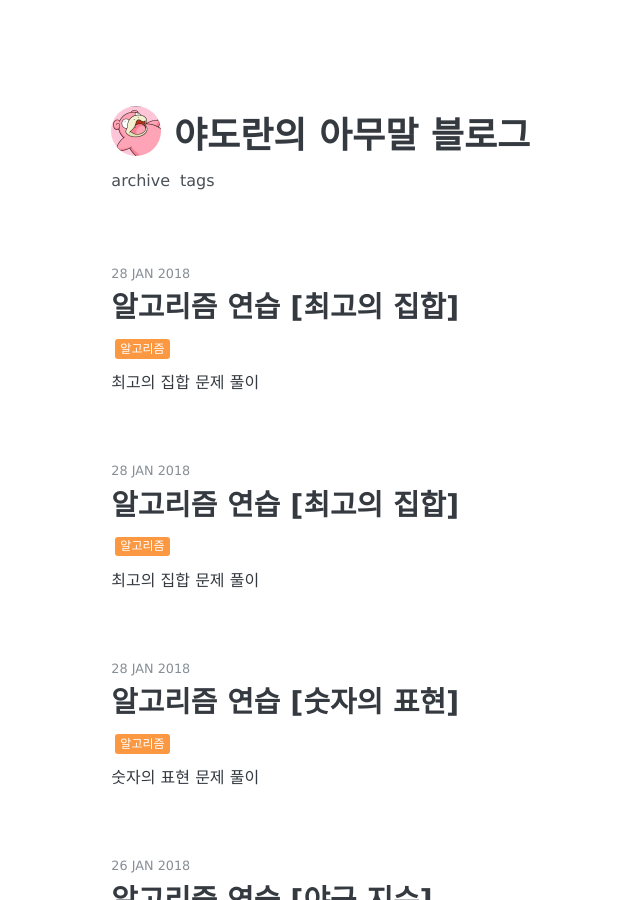
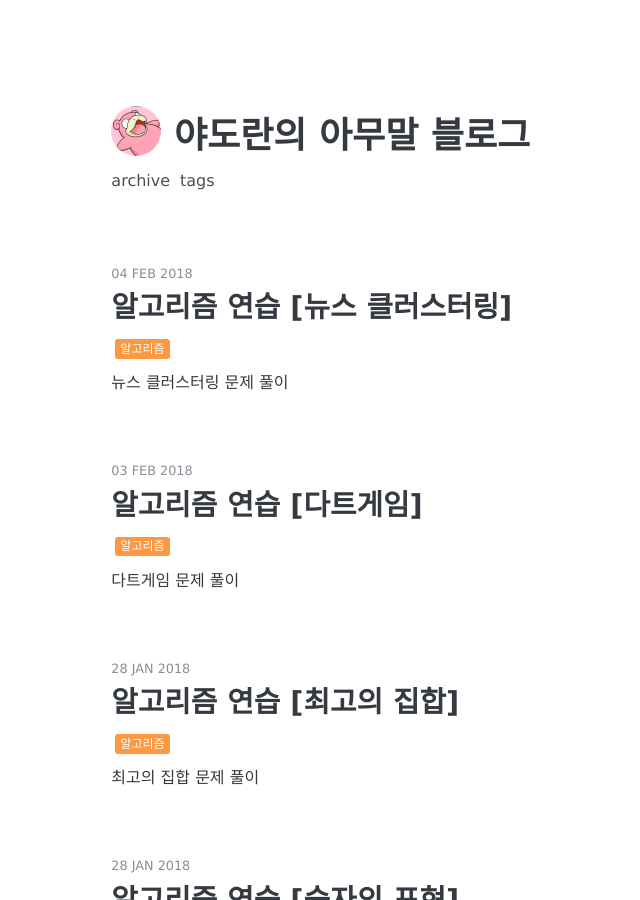
Before and after one commit to Eunhyang/Eunhyang.github.io, a Jekyll site: the page built from index.html, in a window 1280 px wide and 900 px high. Shown: the whole window, without its empty margins (160-800 px from the left). Built offline with Jekyll 4.4.1, drawn with Linux system fonts in a browser that asks for light colours; some web fonts are replaced; the list of posts is cut into pages by our own code; some of the changed lines change nothing that is shown; some of the changed text lies outside the part shown.

Commit message:
edit and add algorithm posts

````diff
--- a/_posts/2018-02-03-algorithm20.md
+++ b/_posts/2018-02-03-algorithm20.md
@@ -1,8 +1,8 @@
 ---
 layout: post
-title: "알고리즘 연습 [최고의 집합]"
-description: "최고의 집합 문제 풀이"
-date: 2018-01-28
+title: "알고리즘 연습 [다트게임]"
+description: "다트게임 문제 풀이"
+date: 2018-02-03
 tags: [알고리즘]
 comments: true
 share: true
@@ -58,3 +58,5 @@ def dotgame(s):
             score[i] = -1 * score[i]
     return sum(score)
 ```
+
+- `re.findall(r'(\d+)', s)` 와`re.findall(r'(\D+)', s)`  로 숫자와 숫자 아닌 문자를 구분해 리스트로 만들 수 있음
--- /dev/null
+++ b/_posts/2018-02-04-algorithm21.md
@@ -0,0 +1,64 @@
+---
+layout: post
+title: "알고리즘 연습 [뉴스 클러스터링]"
+description: "뉴스 클러스터링 문제 풀이"
+date: 2018-02-04
+tags: [알고리즘]
+comments: true
+share: true
+---
+
+## 카카오 공채 1-4 뉴스 클러스터링
+
+**문제**
+
+```
+여러 언론사에서 쏟아지는 뉴스, 특히 속보성 뉴스를 보면 비슷비슷한 제목의 기사가 많아 정작 필요한 기사를 찾기가 어렵다. Daum 뉴스의 개발 업무를 맡게 된 신입사원 튜브는 사용자들이 편리하게 다양한 뉴스를 찾아볼 수 있도록 문제점을 개선하는 업무를 맡게 되었다.
+
+개발의 방향을 잡기 위해 튜브는 우선 최근 화제가 되고 있는 “카카오 신입 개발자 공채” 관련 기사를 검색해보았다.
+
+카카오 첫 공채..’블라인드’ 방식 채용
+카카오, 합병 후 첫 공채.. 블라인드 전형으로 개발자 채용
+카카오, 블라인드 전형으로 신입 개발자 공채
+카카오 공채, 신입 개발자 코딩 능력만 본다
+카카오, 신입 공채.. “코딩 실력만 본다”
+카카오 “코딩 능력만으로 2018 신입 개발자 뽑는다”
+기사의 제목을 기준으로 “블라인드 전형”에 주목하는 기사와 “코딩 테스트”에 주목하는 기사로 나뉘는 걸 발견했다. 튜브는 이들을 각각 묶어서 보여주면 카카오 공채 관련 기사를 찾아보는 사용자에게 유용할 듯싶었다.
+
+유사한 기사를 묶는 기준을 정하기 위해서 논문과 자료를 조사하던 튜브는 “자카드 유사도”라는 방법을 찾아냈다.
+
+자카드 유사도는 집합 간의 유사도를 검사하는 여러 방법 중의 하나로 알려져 있다. 두 집합 A, B 사이의 자카드 유사도 J(A, B)는 두 집합의 교집합 크기를 두 집합의 합집합 크기로 나눈 값으로 정의된다.
+
+예를 들어 집합 A = {1, 2, 3}, 집합 B = {2, 3, 4}라고 할 때, 교집합 A ∩ B = {2, 3}, 합집합 A ∪ B = {1, 2, 3, 4}이 되므로, 집합 A, B 사이의 자카드 유사도 J(A, B) = 2/4 = 0.5가 된다. 집합 A와 집합 B가 모두 공집합일 경우에는 나눗셈이 정의되지 않으니 따로 J(A, B) = 1로 정의한다.
+
+자카드 유사도는 원소의 중복을 허용하는 다중집합에 대해서 확장할 수 있다. 다중집합 A는 원소 “1”을 3개 가지고 있고, 다중집합 B는 원소 “1”을 5개 가지고 있다고 하자. 이 다중집합의 교집합 A ∩ B는 원소 “1”을 min(3, 5)인 3개, 합집합 A ∪ B는 원소 “1”을 max(3, 5)인 5개 가지게 된다. 다중집합 A = {1, 1, 2, 2, 3}, 다중집합 B = {1, 2, 2, 4, 5}라고 하면, 교집합 A ∩ B = {1, 2, 2}, 합집합 A ∪ B = {1, 1, 2, 2, 3, 4, 5}가 되므로, 자카드 유사도 J(A, B) = 3/7, 약 0.42가 된다.
+
+이를 이용하여 문자열 사이의 유사도를 계산하는데 이용할 수 있다. 문자열 “FRANCE”와 “FRENCH”가 주어졌을 때, 이를 두 글자씩 끊어서 다중집합을 만들 수 있다. 각각 {FR, RA, AN, NC, CE}, {FR, RE, EN, NC, CH}가 되며, 교집합은 {FR, NC}, 합집합은 {FR, RA, AN, NC, CE, RE, EN, CH}가 되므로, 두 문자열 사이의 자카드 유사도 J("FRANCE", "FRENCH") = 2/8 = 0.25가 된다
+```
+
+
+
+**나의 풀이**
+
+```python
+def make_multiple_set(str):
+    temp = [str[i] + str[i + 1] for i in range(len(str) - 1)]
+    return [s.lower() for s in temp if s[0].isalpha() and s[1].isalpha()]
+
+
+def jacquard(str1, str2):
+    str1 = make_multiple_set(str1)
+    str2 = make_multiple_set(str2)
+    i = 0 #교집합 수
+    u = 0 #합집합 수
+    for s in str1:
+        if s in str2:
+            i += 1
+            str2.remove(s)
+        else:
+            u += 1
+    u += len(str2) + i
+    if i == 0 and u == 0:
+        return 65536
+    return int(65536 * (i / u))
+```
````
